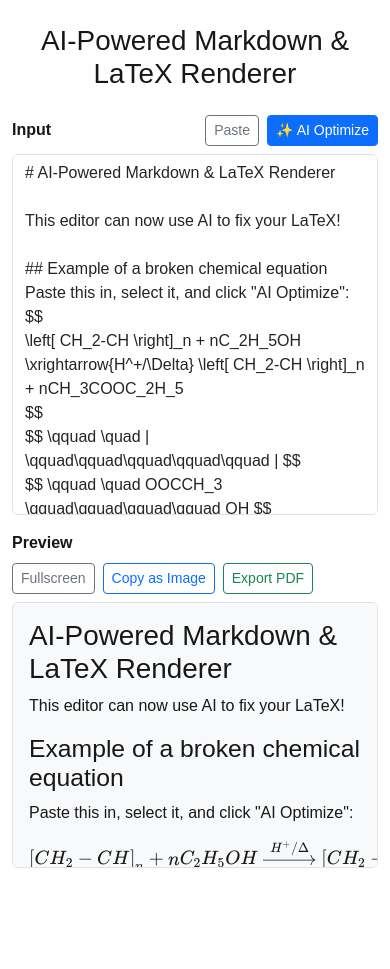
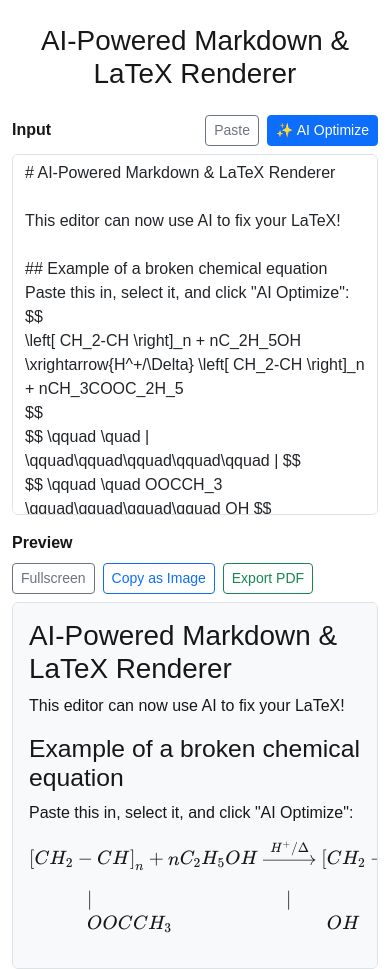
Before and after one commit to GaryFu/vercel-renderer-app, a Next.js app: page / in a window 390 px wide. Before the commit the page ends 868 px from the top, so only its background shows below. Built offline with nearby package versions, Linux system fonts and the light colour scheme.

Commit message:
refactor: Adjust preview pane layout by consolidating CSS, removing redundant styles, and adding a minimum height.

```diff
--- a/src/app/globals.css
+++ b/src/app/globals.css
@@ -115,38 +115,12 @@ a {
     display: none !important;
   }
 
-  .min-height-0 {
-    min-height: 0;
-  }
-
-  .preview-pane {
+  .preview-pane-container {
+    width: 100% !important;
     flex-grow: 1;
-    overflow-y: auto !important;
-    background-color: #f8f9fa;
-    line-height: 1.5;
-    height: 0;
-    /* Important in flex-column to force growth to fill space and trigger scrollbar */
-  }
-
-
-  .preview-pane ol,
-  .preview-pane ul {
-    padding-left: 2rem;
-  }
-
-  .preview-pane li {
-    margin-bottom: 0.5rem;
-  }
-
-  sup {
-    line-height: 0;
-    position: relative;
-    vertical-align: baseline;
-    top: -0.5em;
-    font-size: 75%;
-  }
-
-  .react-resizable-handle {
-    background: #ddd;
   }
 }
+
+.preview-pane {
+  min-height: 300px;
+}
--- a/src/app/page.tsx
+++ b/src/app/page.tsx
@@ -168,8 +168,8 @@ export default function Home() {
             </Form.Group>
           </ResizableBox>
         )}
-        <div className="d-flex flex-column flex-grow-1 preview-pane-container overflow-hidden" style={{ width: isPreviewFullScreen ? '100%' : (isClient && window.innerWidth >= 768 ? `calc(100% - ${width}px)` : '100%') }}>
-          <Form.Group controlId="preview-output" className="d-flex flex-column flex-grow-1 overflow-hidden">
+        <div className="d-flex flex-column flex-grow-1 preview-pane-container" style={{ width: isPreviewFullScreen ? '100%' : (isClient && window.innerWidth >= 768 ? `calc(100% - ${width}px)` : '100%') }}>
+          <Form.Group controlId="preview-output" className="d-flex flex-column flex-grow-1" style={{ minHeight: 0 }}>
             <Form.Label className="d-flex flex-wrap justify-content-between align-items-center gap-2 d-print-none mb-2">
               <span className="fw-bold">Preview</span>
               <div className="d-flex flex-wrap gap-2">
@@ -184,7 +184,7 @@ export default function Home() {
                 </Button>
               </div>
             </Form.Label>
-            <div ref={previewRef} className="preview-pane p-3 border rounded flex-grow-1 overflow-auto bg-light">
+            <div ref={previewRef} className="preview-pane p-3 border rounded flex-grow-1 overflow-auto" style={{ minHeight: 0 }}>
               <ReactMarkdown
                 remarkPlugins={[remarkGfm, remarkMath]}
                 rehypePlugins={[rehypeKatex, rehypeRaw]}
```
